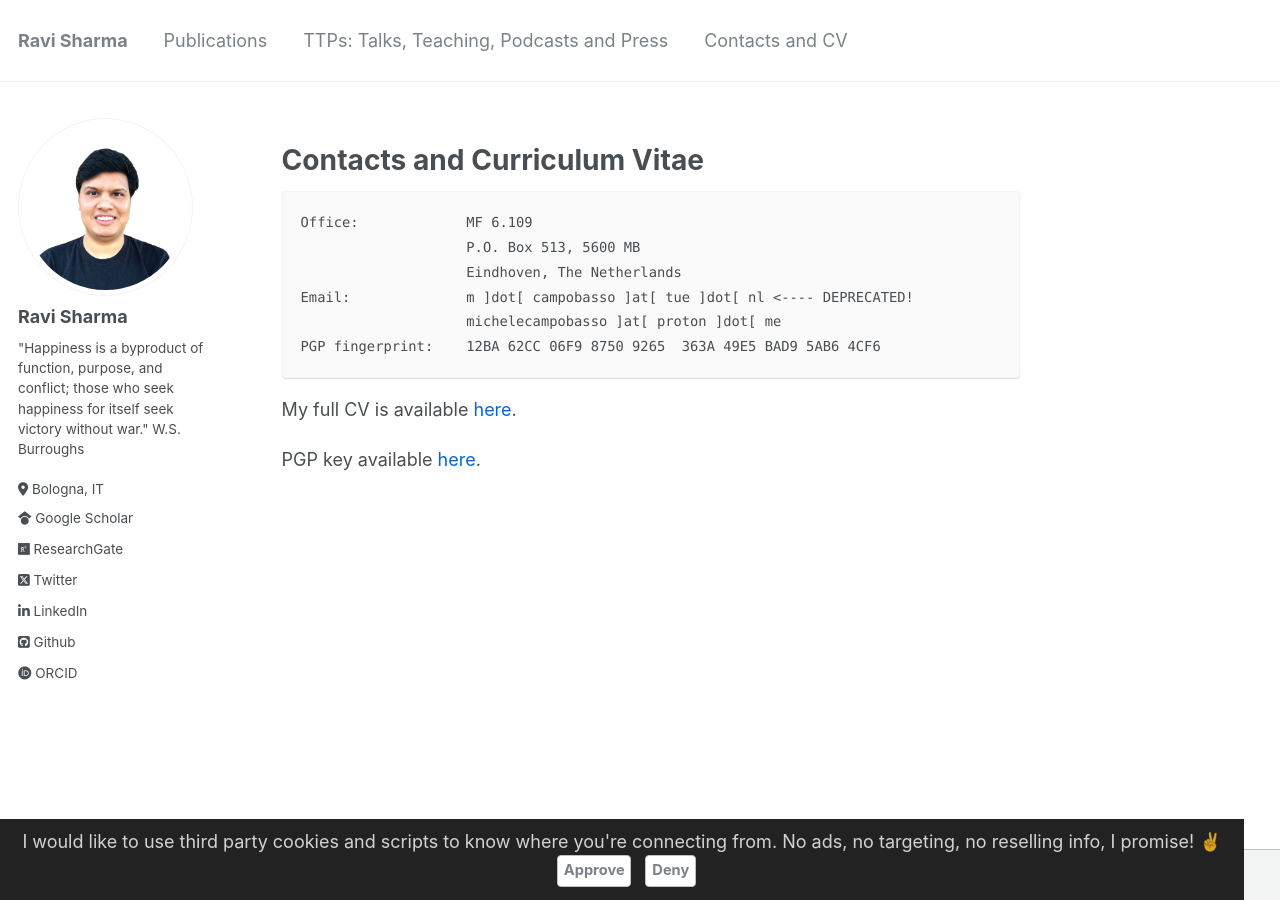
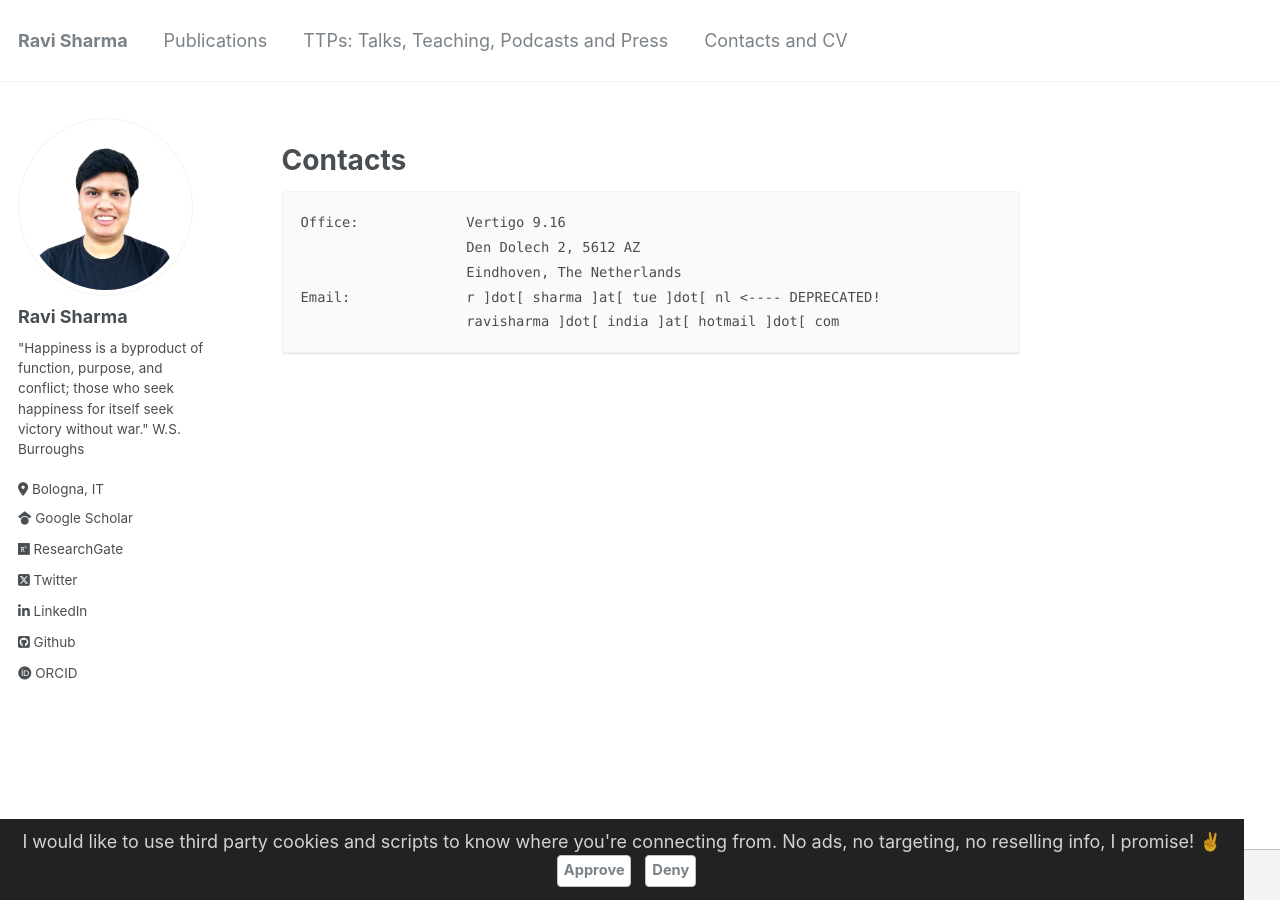
Before and after one commit to ravi33s/ravi33s.github.io, a Jekyll site: the page built from _pages/contact.md, in a window 1280 px wide. Built offline with Jekyll 4.4.1, drawn with Linux system fonts in a browser that asks for light colours.

Commit message:
Revise contact details in contact.md
Updated contact information including office location and email addresses.

```diff
--- a/_pages/contact.md
+++ b/_pages/contact.md
@@ -1,5 +1,5 @@
 ---
-title: "Contacts and Curriculum Vitae"
+title: "Contacts"
 permalink: /contacts/
 author_profile: true
 redirect_from:
@@ -7,14 +7,8 @@ redirect_from:
   - /contacts
 ---
 
-    Office:             MF 6.109
-                        P.O. Box 513, 5600 MB
+    Office:             Vertigo 9.16
+                        Den Dolech 2, 5612 AZ
                         Eindhoven, The Netherlands
-    Email:              m ]dot[ campobasso ]at[ tue ]dot[ nl <---- DEPRECATED!
-                        michelecampobasso ]at[ proton ]dot[ me
-    PGP fingerprint:    12BA 62CC 06F9 8750 9265  363A 49E5 BAD9 5AB6 4CF6
-
-
-My full CV is available [here](/files/Michele_Campobasso_CV.pdf).
-
-PGP key available [here](/files/pgp.txt).
+    Email:              r ]dot[ sharma ]at[ tue ]dot[ nl <---- DEPRECATED!
+                        ravisharma ]dot[ india ]at[ hotmail ]dot[ com
```
